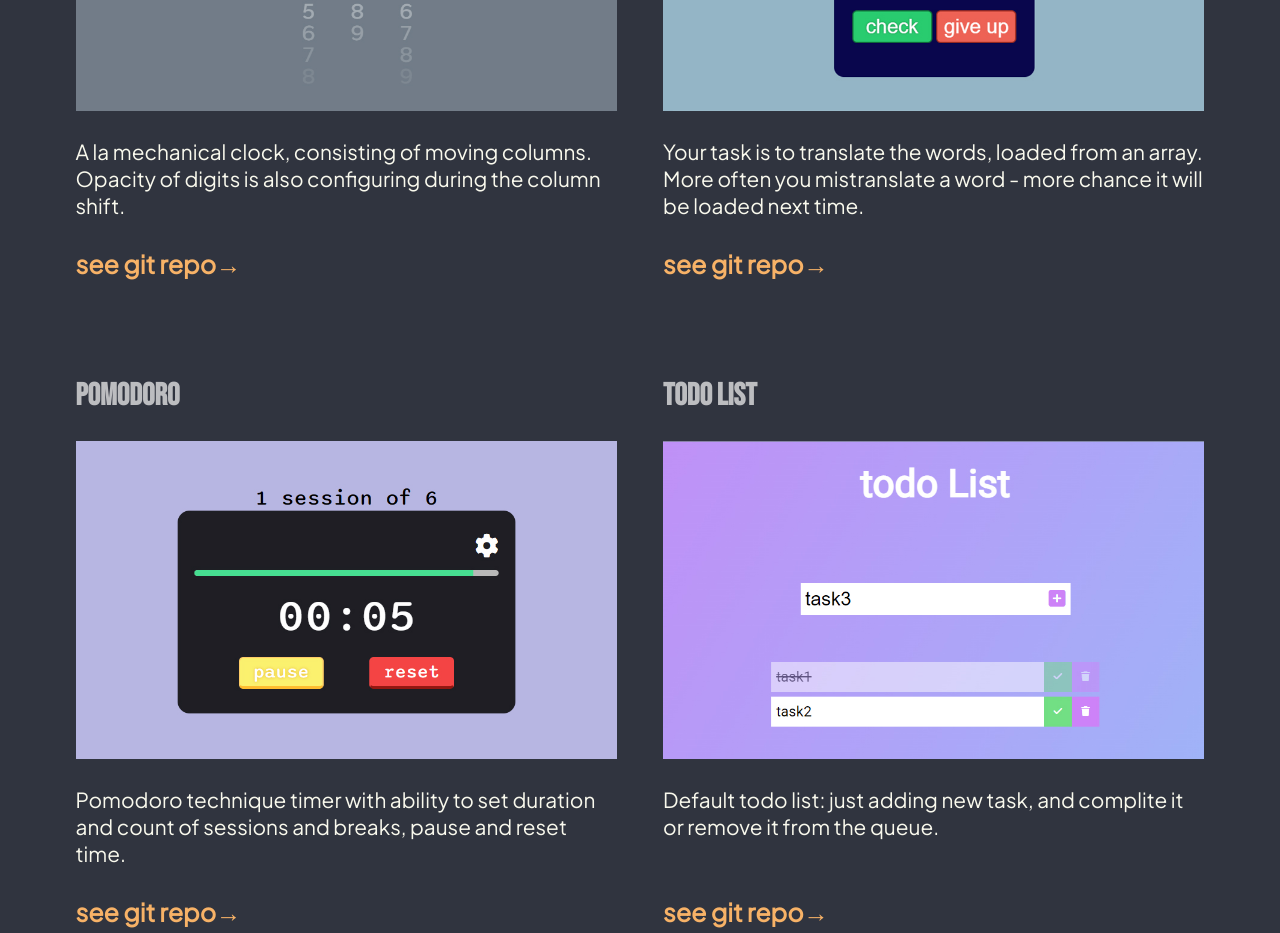
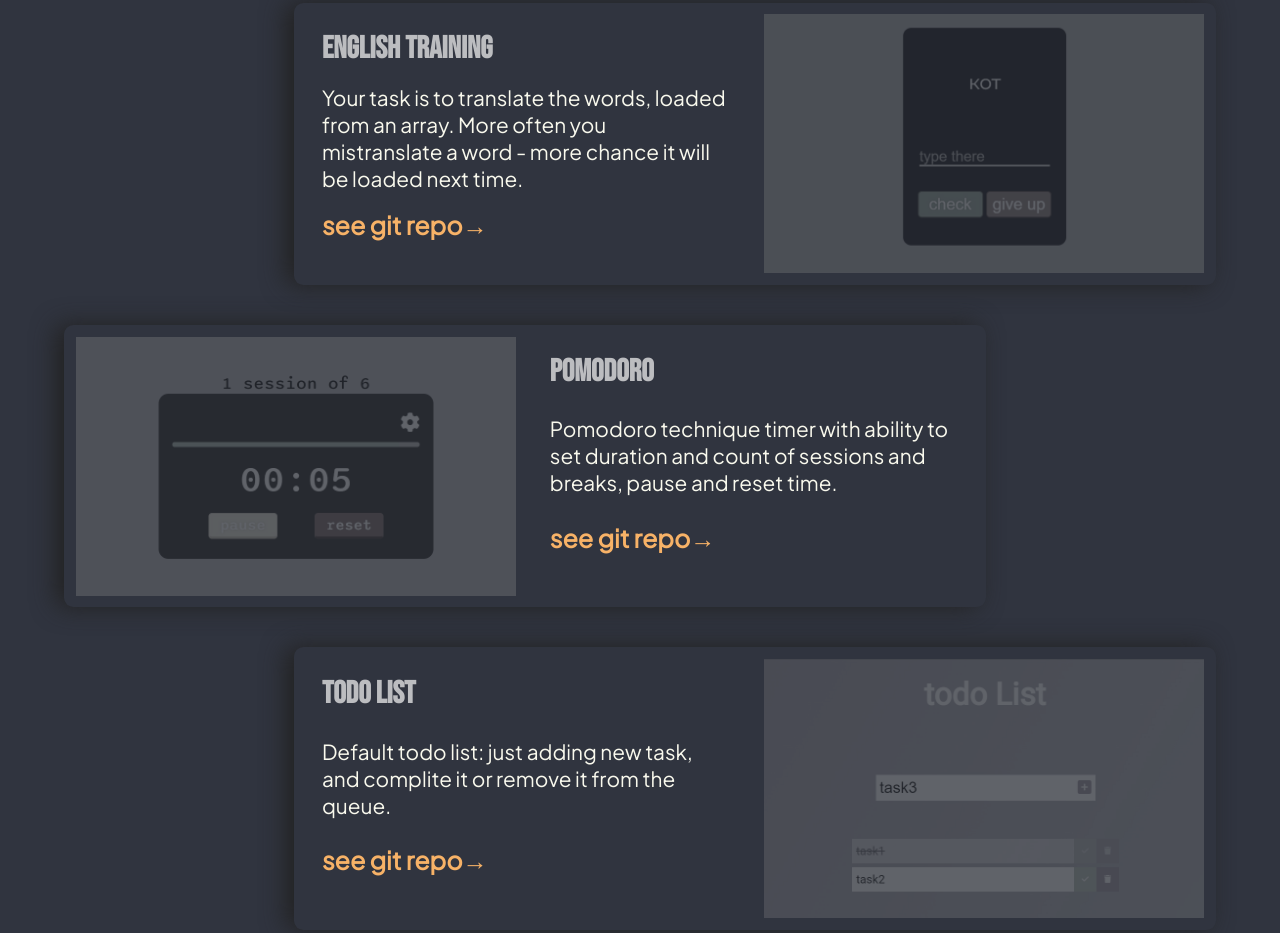
Before and after one commit to kushnerovM/portfolio, a plain HTML site: page index.html in a window 1280 px wide. Shown: the part 2065-2998 px from the top of the page. Drawn offline with Linux system fonts and the light colour scheme.

Commit message:
feat: projetcs restyle

```diff
--- a/index.html
+++ b/index.html
@@ -96,40 +96,52 @@
             <h2 class="section__header">My projects</h2>
             <section class="projects-container">
                 <article class="project">
+                    <img src="images/sliding-clock.jpg" alt="sliding clock image" class="project__image">
+                    <article class="project__text-content">
                         <h3 class="project__header">sliding clock</h3>
-                    <img src="images/sliding-clock.jpg" alt="sliding clock image" class="project__image">
                         <p class="project__text">A la mechanical clock, consisting of moving columns. Opacity of digits is also configuring during the column shift.</p>
                         <a href="https://github.com/kushnerovM/sliding-clock" class="project__link">see git repo</a>
                     </article>
+                </article>
                 <article class="project">
+                    <img src="images/english.jpg" alt="english training image" class="project__image">
+                    <article class="project__text-content">
                         <h3 class="project__header">english training</h3>
-                    <img src="images/english.jpg" alt="english training image" class="project__image">
                         <p class="project__text">Your task is to translate the words, loaded from an array. More often you mistranslate a word - more chance it will be loaded next time.</p>
                         <a href="https://github.com/kushnerovM/english-training-assistant" class="project__link">see git repo</a>
                     </article>
+                </article>
                 <article class="project">
+                    <img src="images/pomodoro.jpg" alt="pomodoro image" class="project__image">
+                    <article class="project__text-content">
                         <h3 class="project__header">Pomodoro</h3>
-                    <img src="images/pomodoro.jpg" alt="pomodoro image" class="project__image">
                         <p class="project__text">Pomodoro technique timer with ability to set duration and count of sessions and breaks, pause and reset time.</p>
                         <a href="https://github.com/kushnerovM/pomodoro" class="project__link">see git repo</a>
                     </article>
+                </article>
                 <article class="project">
+                    <img src="images/todo.jpg" alt="todo list image" class="project__image">
+                    <article class="project__text-content">
                         <h3 class="project__header">todo list</h3>
-                    <img src="images/todo.jpg" alt="todo list image" class="project__image">
                         <p class="project__text">Default todo list: just adding new task, and complite it or remove it from the queue.</p>
                         <a href="https://github.com/kushnerovM/todo-list" class="project__link">see git repo</a>
                     </article>
+                </article>
                 <article class="project">
+                    <img src="images/cv.jpg" alt="CV image" class="project__image">
+                    <article class="project__text-content">
                         <h3 class="project__header">CV</h3>
-                    <img src="images/cv.jpg" alt="CV image" class="project__image">
                         <p class="project__text">Just a CV,created via html and css. Used highlight.js for styling of pieces of code.</p>
                         <a href="https://github.com/kushnerovM/rsschool-cv" class="project__link">see git repo</a>
                     </article>
+                </article>
                 <article class="project">
+                    <img src="images/lev.jpg" alt="sytyy lev image" class="project__image">
+                    <article class="project__text-content">
                         <h3 class="project__header">Sytyy lev</h3>
-                    <img src="images/lev.jpg" alt="sytyy lev image" class="project__image">
                         <p class="project__text">Development, deployment and SEO of a food delivery website(ocStore 3.0 based)</p>
                         <a href="https://sytyylev.by" class="project__link">see the website</a>
+                    </article>
                 </article>
             </section>
         </section>
--- a/style.css
+++ b/style.css
@@ -1,3 +1,4 @@
+/*common styles*/
 @import url('https://fonts.googleapis.com/css2?family=Bebas+Neue&family=Plus+Jakarta+Sans&display=swap');
 
 :root {
@@ -32,6 +33,7 @@ a {
     cursor: pointer;
 }
 
+/*navigation styles*/
 .menu {
     position: fixed;
     z-index: 1000;
@@ -41,6 +43,7 @@ a {
     align-items:center;
     transition: backdrop-filter .4s ease-out;
 }
+
 .menu:hover{
     backdrop-filter: blur(5px);
 }
@@ -67,11 +70,13 @@ a {
 .menu__item>a:hover{
     color: var(--strong-color);
 }
+
 .menu__item>a:hover::after {
     width: 100%;
     background-color: var(--strong-color);
 }
 
+/*header styles*/
 .start {
     min-height: 100vh;
     display:flex;
@@ -120,19 +125,6 @@ a {
     blinking .4s step-end infinite alternate;
 }
 
-
-/*.start__image-caption::after {
-    content: "";
-    position: absolute;
-    right: 0;
-    width:0;
-    display:block;
-    height: var(--size-ratio);
-    background-color: var(--background-color);
-    border-left: 2px solid var(--strong-color);
-    animation: typing 9s steps(50) infinite;
-}*/
-
 @keyframes blinking {
     50%{
         border-right: none;
@@ -156,6 +148,7 @@ a {
     z-index: 1;
 }
 
+/*main content common styles*/
 .section {
     min-height: 100vh;
     padding: 0 5%;
@@ -170,6 +163,7 @@ a {
     font-size: calc(var(--size-ratio) * 1);
 }
 
+/*skills styles*/
 .skill-container{
     width: 100%;
     display:flex;
@@ -220,6 +214,7 @@ a {
     list-style: none;
 }
 
+/* codewars styles */
 .codewars{
     width: 100%;
     height: 50vh;
@@ -263,48 +258,73 @@ a {
     }
 }
 
+/* projects styles */
 .projects-container{
     display:flex;
-    flex-wrap: wrap;
-    gap: 2%;
+    flex-direction: column;
+    align-items: flex-start;
 }
 
 .project{
+    width:80%;
+    padding: 1%;
+    display:flex;
+    justify-content: space-between;
+    box-shadow: -.5rem 0 1.5rem #222222;
+    border-radius: .6rem;
+    background-color: var(--background-color);
+}
+
+.project:nth-child(2n){
+    flex-direction: row-reverse;
+    align-self: flex-end;
+}
+
+.project:not(:first-child){
+    margin-top: 5vmin;
+}
+
+.project__image{
+    filter: grayscale(.9) contrast(.9) brightness(.7) opacity(.4);
     width:49%;
-    padding: 1%;
-    margin: 3vh 0;
-    min-height: 75vmin;
-    display:flex;
-    flex-direction: column;
-    justify-content: space-around;
+    background-position: center;
+    background-size: cover;
+    transition: filter .4s linear;
+}
 
+.project__image:hover{
+    filter:none;
+}
+
+.project__text-content{
+    width: 49%;
+    padding: 2vmin;
+    display: flex;
+    flex-wrap: wrap;
 }
 
 .project__header{
     font-size: calc(var(--size-ratio) * 1.5);
-}
-
-.project__image{
     width:100%;
-    background-position: center;
-    background-size: cover;
 }
 
 .project__text{
+    width: 100%;
     font-size: var(--size-ratio);
-    min-height: calc(var(--size-ratio) * 4);
 }
 
 .project__link{
     font-size: calc(var(--size-ratio) * 1.2);
     font-weight: 700;
     color: var(--strong-color);
+
 }
 
 .project__link:after{
     content:"→";
 }
 
+/* contacts styles */
 .contact-me{
     display:flex;
     justify-content: space-around;
@@ -343,6 +363,7 @@ a {
     color: var(--background-color);
 }
 
+/* footer styles */
 .footer{
     background-color: var(--background-color);
     color: var(--font-color);
```
Lines whose indentation alone changed are shown as unchanged.
